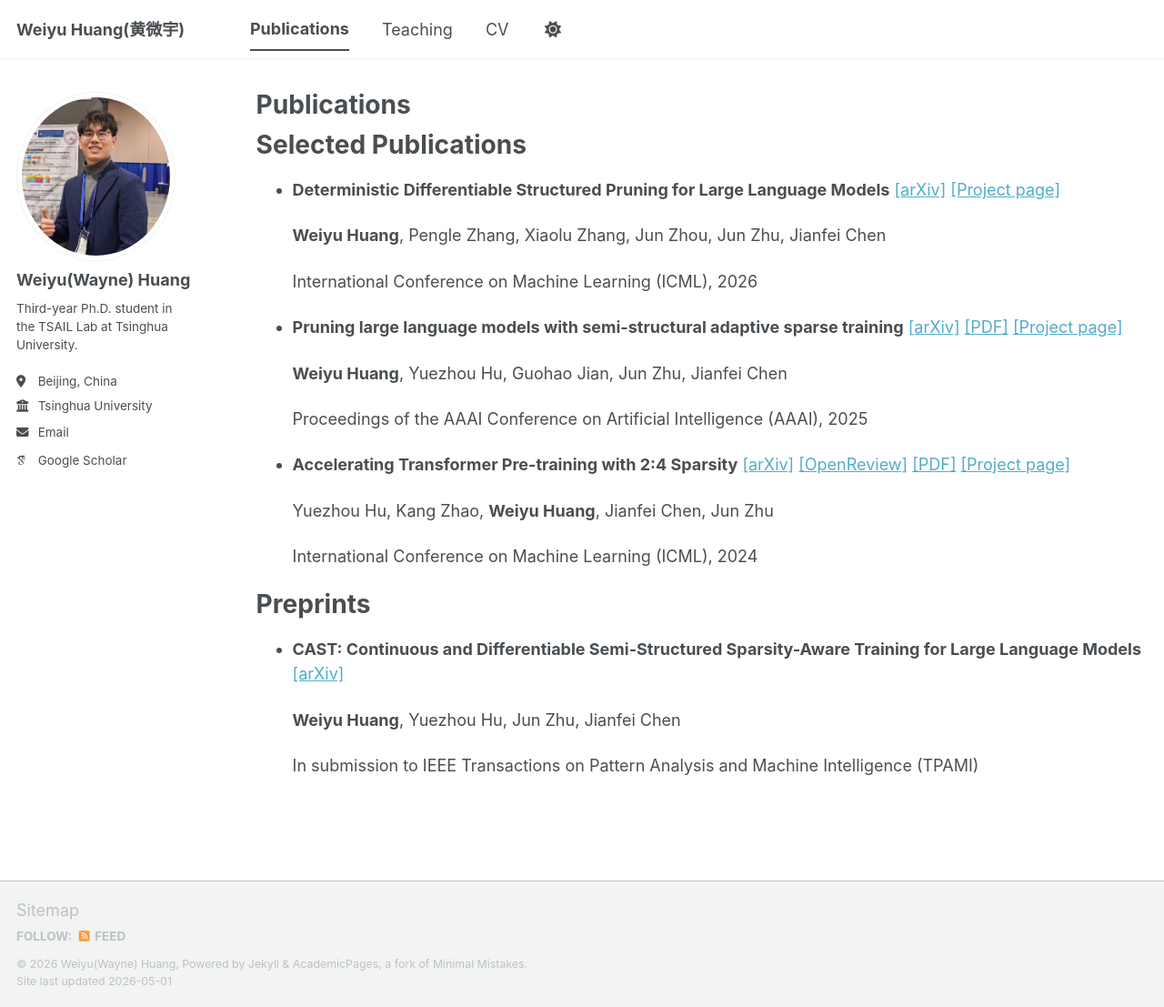
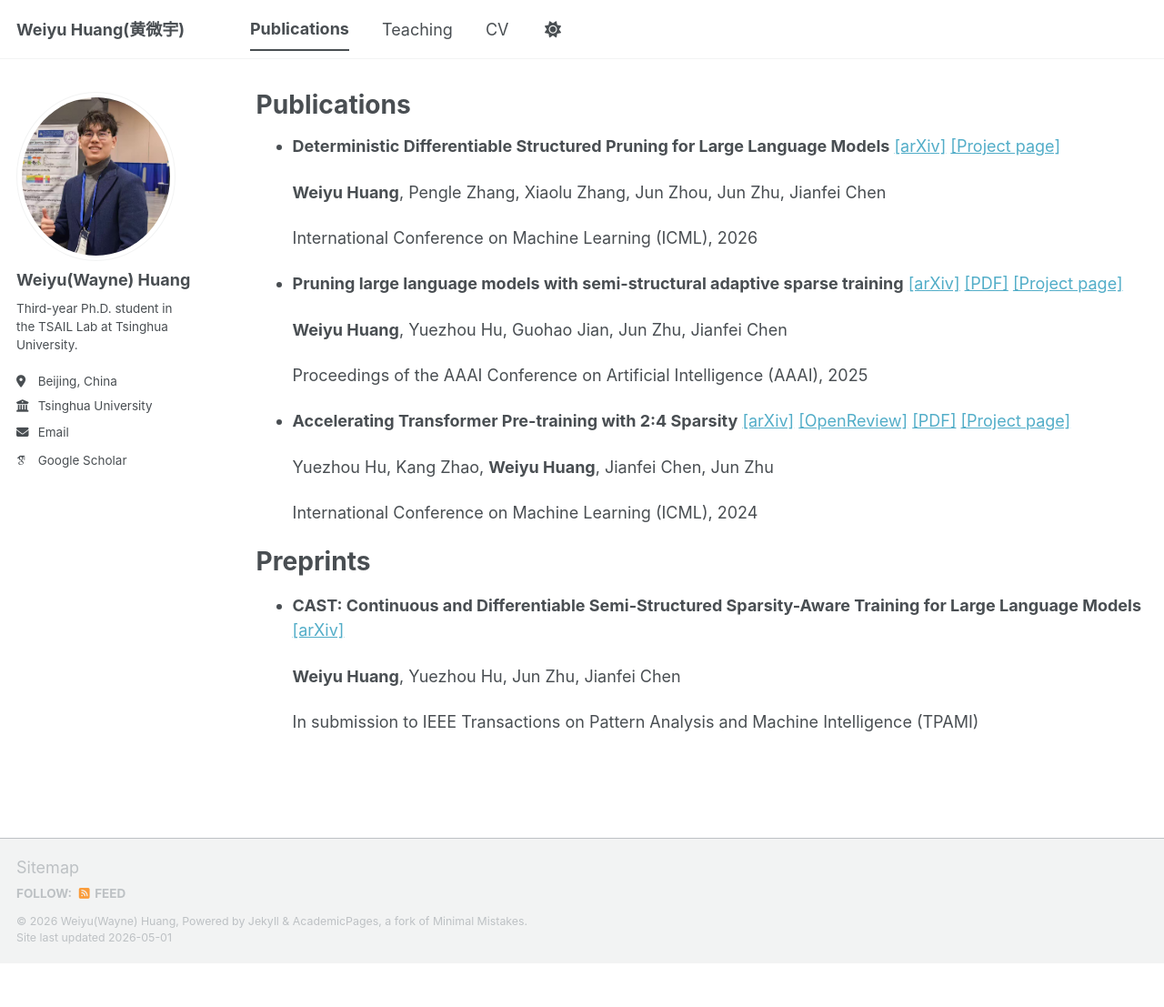
Before and after one commit to yellowtree123/yellowtree123.github.io, a Jekyll site: the page built from _pages/publications.md, in a window 1280 px wide and 1107 px high. Shown: the whole window at 91% size. Built offline with Jekyll 4.4.1, drawn with Linux system fonts in a browser that asks for light colours; some web fonts are replaced; a script bundle is joined from its source files by our own code; library files that are not in the unit come from our copies.

Commit message:
Updated Publication Again

```diff
--- a/_pages/publications.md
+++ b/_pages/publications.md
@@ -5,7 +5,6 @@ permalink: /publications/
 author_profile: true
 ---
 
-# Selected Publications
 
 - **Deterministic Differentiable Structured Pruning for Large Language Models** [[arXiv]](https://arxiv.org/abs/2603.08065) [[Project page]](https://github.com/yellowtree123/Deterministic-Differentiable-Pruning)
 
```
